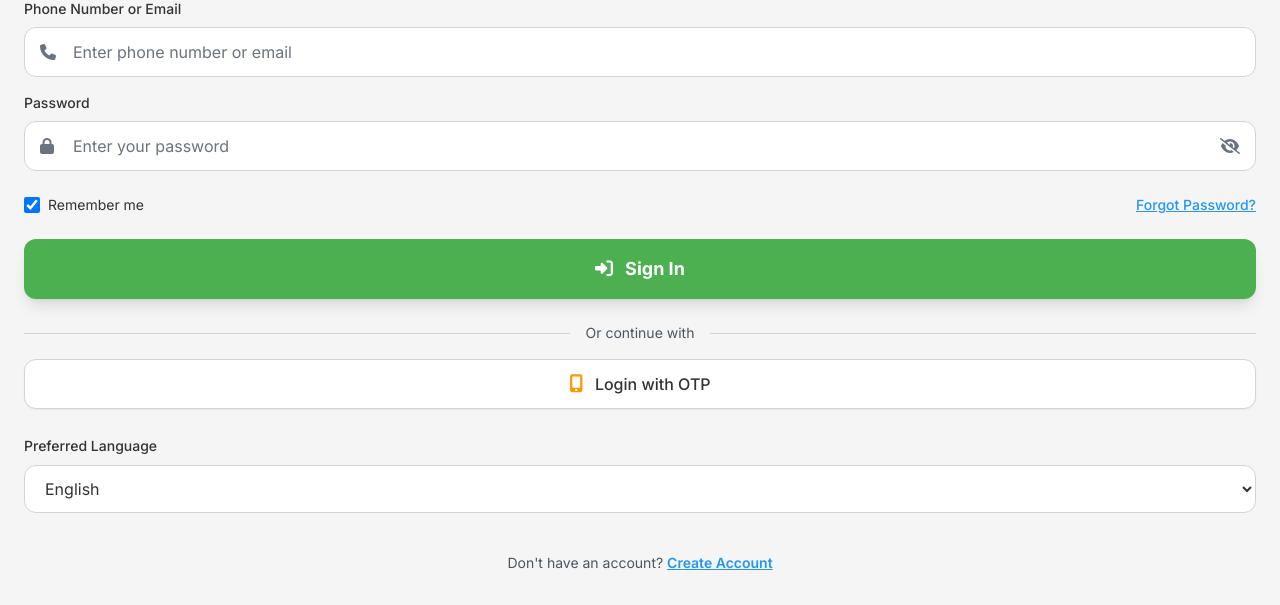
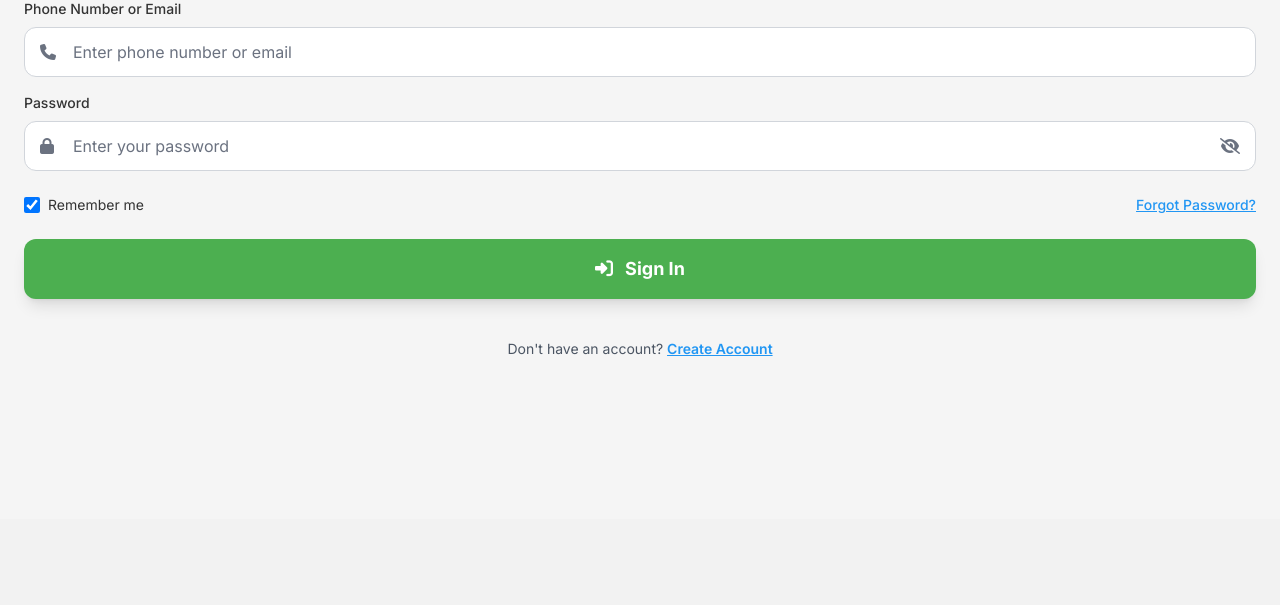
Before and after one commit to lovableguyzayed/kirana-konnect_html, a Flask app: page /login in a window 1280 px wide. Shown: the part 281-886 px from the top of the page. After the commit the page ends 637 px from the top, so only its background shows below. Run offline with Flask 3, Linux system fonts and the light colour scheme; tables that the repository leaves empty hold one stand-in row (values such as "Sample post").

Commit message:
Remove fake flows: OTP login, language picker, sample receipt, fake alarms
- 'Login with OTP' sent no SMS and accepted any 6 digits, then bounced the
  user back to sign-in. Hidden until real SMS OTP is added (decision).
- Language picker on sign-in did nothing; hidden until translations exist.
- /receipt without ?bill showed a made-up receipt; now goes to dashboard,
  shows a clear message when a bill is missing, dates in en-IN/IST.
- Stop creating fake 'Subscription expires in 3 days' / 'Enable backup'
  notifications and clear the old ones on start-up.
- .replit ran main.py (an old mock app with no login and a hard-coded
  secret); it now runs the real app.py.

Co-Authored-By: Claude Opus 5.5 <noreply@anthropic.com>
Claude-Session: https://claude.ai/code/session_01QY28zQnXjNd3LVKNcpXtpT

```diff
--- a/app.py
+++ b/app.py
@@ -988,6 +988,17 @@ try:
             db.session.rollback()
             app.logger.warning(f"Dedupe skipped: {dedupe_error}")
 
+        # Clear the fake alarms older releases created (see get_notifications).
+        try:
+            Notification.query.filter(
+                Notification.is_read.is_(False),
+                Notification.title.in_(['Subscription Expiring Soon', 'Enable Data Backup'])
+            ).delete(synchronize_session=False)
+            db.session.commit()
+        except Exception as cleanup_error:
+            db.session.rollback()
+            app.logger.warning(f"Fake-notification cleanup skipped: {cleanup_error}")
+
         # A store with fewer than 40 products is a fresh (or barely-touched)
         # instance: give it the full demo catalog, customers, staff and sales
         # history so every screen is alive out of the box. seed_demo is
@@ -2042,8 +2053,10 @@ def get_notifications():
 
         # Run notification checks to ensure latest data
         try:
-            check_subscription_expiry()
-            check_backup_status()
+            # check_subscription_expiry() and check_backup_status() used to
+            # create fake alarms ("subscription expires in 3 days", "enable
+            # cloud backup") - there is no subscription or backup system, so
+            # they only scared shop owners. Re-enable once those exist.
             check_low_stock()
             check_expiring_products()
         except Exception as check_error:
--- a/templates/customer_ledger.html
+++ b/templates/customer_ledger.html
@@ -267,7 +267,7 @@
 
                         <div class="flex items-center justify-between">
                             <div class="text-xs text-gray-500">
-                                <span>Member since: ${new Date(customer.created_at).toLocaleDateString()}</span>
+                                <span>Member since: ${new Date(customer.created_at).toLocaleDateString('en-IN')}</span>
                             </div>
                             <div class="flex space-x-2">
                                 <button onclick="collectPayment(${customer.id}, '${customer.name}', ${customer.outstanding_balance})"
--- a/templates/signin.html
+++ b/templates/signin.html
@@ -111,8 +111,9 @@
                 <span class="text-lg">Sign In</span>
             </button>
 
-            <!-- Alternative Login Methods -->
-            <div id="alternative-login" class="space-y-4">
+            <!-- Alternative Login Methods: hidden until real SMS OTP exists. The old
+                 OTP flow sent no SMS and "verified" any 6 digits (see audit KK-013). -->
+            <div id="alternative-login" class="space-y-4 hidden" aria-hidden="true">
                 <div class="relative">
                     <div class="absolute inset-0 flex items-center">
                         <div class="w-full border-t border-gray-300"></div>
@@ -123,14 +124,15 @@
                 </div>
 
                 <!-- OTP Login -->
-                <button id="otp-btn" class="w-full bg-white border border-gray-300 text-dark font-medium py-3 px-6 rounded-xl shadow-sm hover:bg-gray-50 transition-all duration-300 flex items-center justify-center space-x-3">
+                <button id="otp-btn" type="button" class="w-full bg-white border border-gray-300 text-dark font-medium py-3 px-6 rounded-xl shadow-sm hover:bg-gray-50 transition-all duration-300 flex items-center justify-center space-x-3">
                     <i class="fa-solid fa-mobile-alt text-accent text-lg"></i>
                     <span>Login with OTP</span>
                 </button>
             </div>
 
             <!-- Language Selection -->
-            <div id="language-selection" class="space-y-2">
+            <!-- Hidden: the selector did nothing yet (no translations). See audit KK-030. -->
+            <div id="language-selection" class="space-y-2 hidden" aria-hidden="true">
                 <label class="text-dark text-sm font-medium">Preferred Language</label>
                 <select class="w-full bg-white border border-gray-300 rounded-xl px-4 py-3 text-dark focus:border-primary focus:outline-none">
                     <option value="english">English</option>
```
Also changed, not shown: templates/receipt.html (+10 -2 lines), 1 other file.
